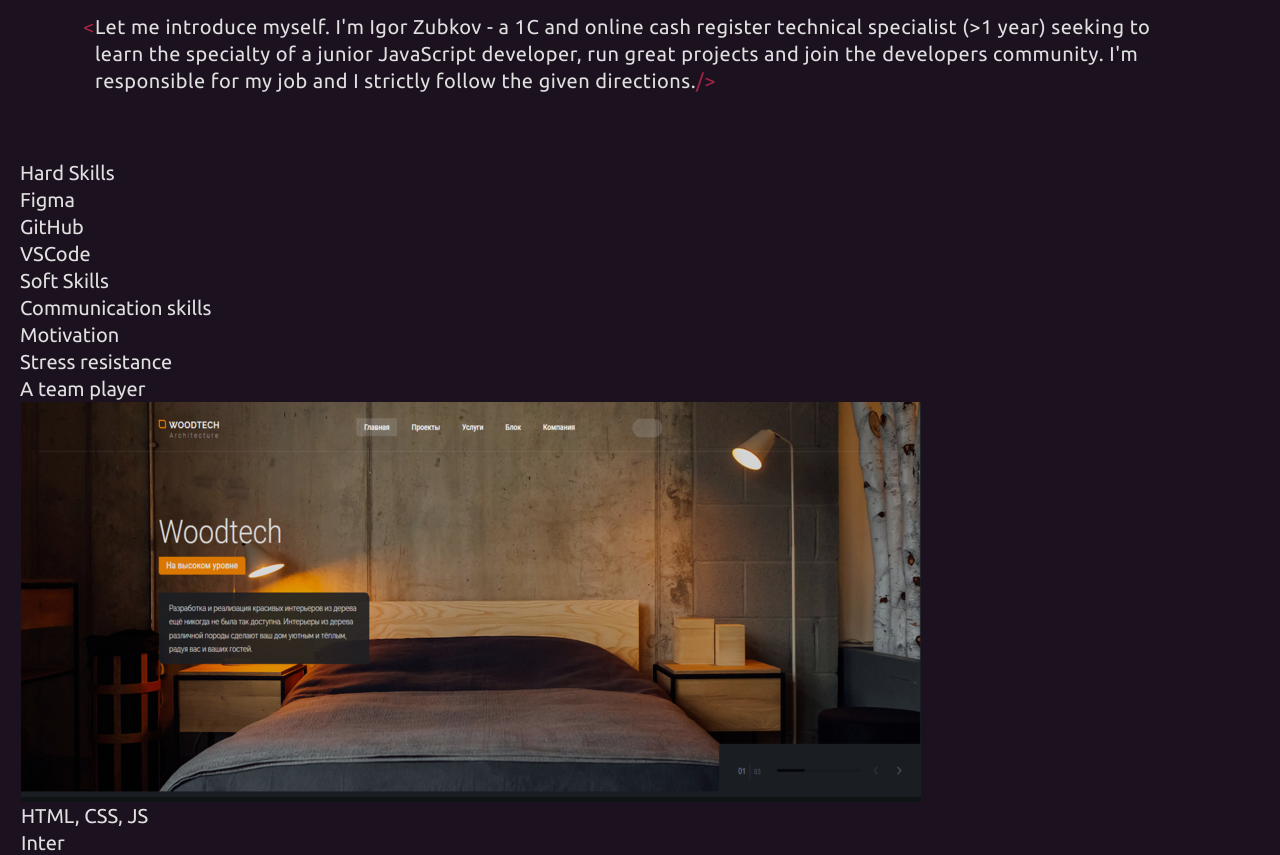
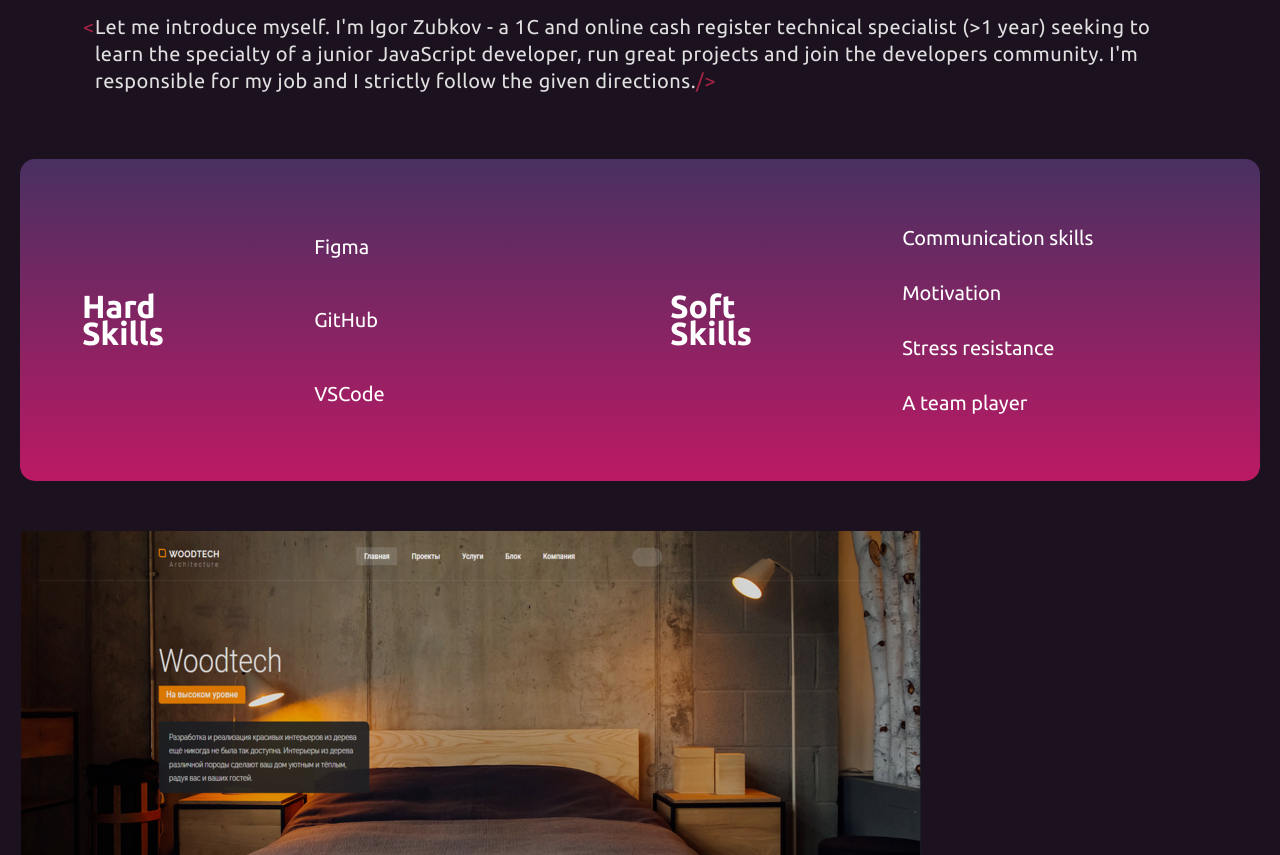
Before and after one commit to 4iTeRiNo/rsschool-cv, a plain HTML site: page index.html in a window 1280 px wide. Shown: the part 548-1403 px from the top of the page. Drawn offline with Linux system fonts and the light colour scheme.

Commit message:
feat: implement skills section

```diff
--- a/build/style.css
+++ b/build/style.css
@@ -36,6 +36,12 @@ body .light {
 .main-wrapper {
   margin: 0 auto;
   padding-top: 90px;
+}
+
+.title {
+  font-size: 32px;
+  font-weight: 600;
+  margin-bottom: 48px;
 }
 
 html, body, div, span, applet, object, iframe,
@@ -659,4 +665,31 @@ textarea {
   margin-left: -12px;
 }
 
+.background-block {
+  padding: 65px 32px;
+  max-width: 1440px;
+  background-color: linear-gradient(0deg, #BC1964, #493062 100%);
+  background-image: linear-gradient(0deg, #BC1964, #493062 100%);
+  border-radius: 15px;
+  margin-bottom: 65px;
+  color: #fff;
+}
+
+.skills {
+  margin-bottom: 50px;
+  display: flex;
+}
+.skills .title {
+  margin: auto;
+  padding-right: 150px;
+  padding-left: 30px;
+}
+.skills .skills__list {
+  display: inline-grid;
+  grid-template-rows: repeat(3, auto);
+  gap: 28px;
+  align-items: center;
+  width: 100%;
+}
+
 /*# sourceMappingURL=style.css.map */
--- a/index.html
+++ b/index.html
@@ -54,9 +54,9 @@
 				</button>
 					<nav class="navigation-page-bar">
 						<ul class="site-bar">
-							<li class="site-bar__item"><a href="" class="site-bar__link">Skills</a></li>
+							<li class="site-bar__item"><a href="#skills" class="site-bar__link">Skills</a></li>
+							<li class="site-bar__item"><a href="" class="site-bar__link">Project</a></li>
 							<li class="site-bar__item"><a href="" class="site-bar__link">Experience</a></li>
-							<li class="site-bar__item"><a href="" class="site-bar__link">Project</a></li>
 							<li class="site-bar__item"><a href="" class="site-bar__link">Education</a></li>
 							<li class="site-bar__item"><a href="" class="site-bar__link">Contact</a></li>
 						</ul>
@@ -90,7 +90,7 @@
 							<p class="description__item">Let me introduce myself. I'm Igor Zubkov - a 1C and online cash register technical specialist (>1 year) seeking to learn the specialty of a junior JavaScript developer, run great projects and join the developers community. I'm responsible for my job and I strictly follow the given directions.</p>
 					</div>
 					</div>
-					<div class="skills">
+					<div id="skills" class="skills background-block">
 						<h2 class="title">Hard Skills</h2>
 						<ul class="skills__list">
 							<li class="skills__item">Figma</li>
```
